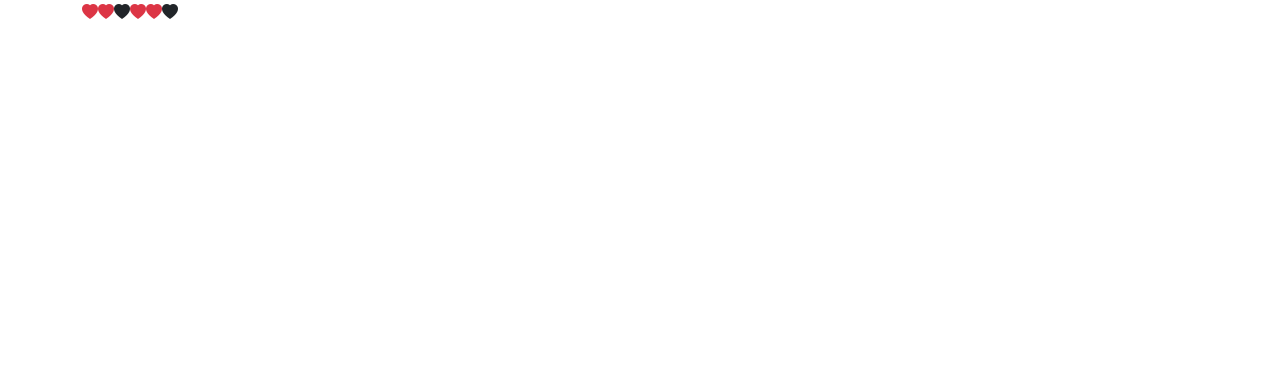
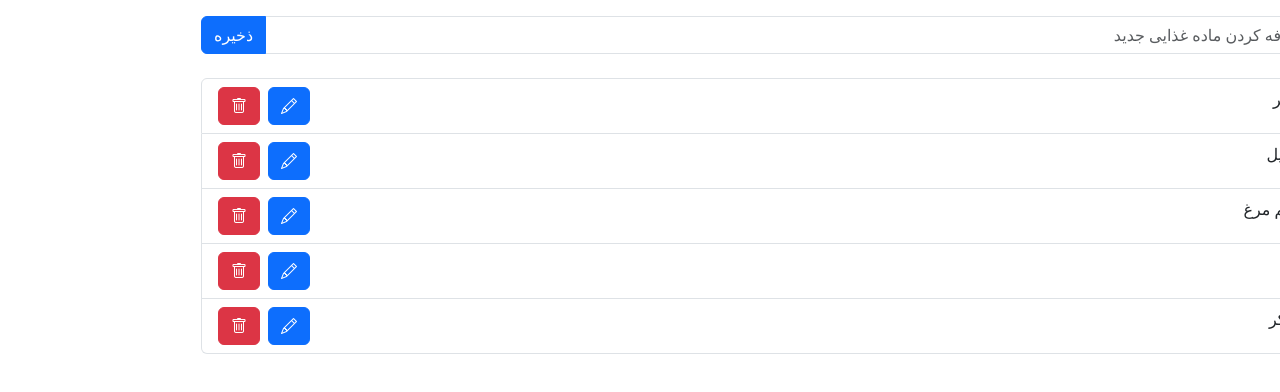
Before and after one commit to bill-BKH/movie-api, a React (Vite) app in the folder frontend/: page / in a window 1280 px wide. Shown: the top 392 px of the page. Built offline with nearby package versions, Linux system fonts and the light colour scheme.

Commit message:
food list with line-through and delete functionality

```diff
--- a/frontend/index.html
+++ b/frontend/index.html
@@ -1,5 +1,5 @@
 <!doctype html>
-<html lang="en">
+<html lang="en" dir="rtl">
   <head>
     <meta charset="UTF-8" />
     <link rel="icon" type="image/svg+xml" href="/vite.svg" />
--- a/frontend/src/App.jsx
+++ b/frontend/src/App.jsx
@@ -3,24 +3,26 @@ import Card from "./components/Card";
 import PopularMovie from "./components/PopularMovie";
 import List from "./components/List";
 import Like from "./components/Like";
+import Input from "./components/Input";
+import { useState } from "react";
 
 
 function App() {
+
+  const [foodList,setFoodList] = useState(['شیر','وانیل','تخم مرغ','آرد','شکر'])
 
 
 
   return (
     <div className="container">
-      {/* <PopularMovie/>
+      {/* <PopularMovie/> */}
+      <Input/>
       <div className="mt-4">
-        <List names={['ali','nima','akbar','jasem','togrol']} />
-      </div> */}
-      <Like isLiked={true}/>
-      <Like isLiked={true}/>
-      <Like isLiked={false}/>
-      <Like isLiked={true}/>
-      <Like isLiked={true}/>
-      <Like isLiked={false}/>
+        <List names={foodList} />
+      </div>
+      {/* <Like isLiked={true}/> */}
+
+
     </div>
   );
 }
--- /dev/null
+++ b/frontend/src/components/Input.jsx
@@ -0,0 +1,34 @@
+import { useRef } from "react";
+
+function Input() {
+  const addFood = () => {
+    // console.log(inputBox.current.value);
+
+  };
+  const inputBox = useRef(null);
+
+  return (
+    <>
+      <div className="input-group my-3">
+        <input
+          ref={inputBox}
+          type="text"
+          className="form-control"
+          placeholder="اضافه کردن ماده غذایی جدید"
+          aria-label="Example text with button addon"
+          aria-describedby="button-addon1"
+        ></input>
+        <button
+          onClick={addFood}
+          className="btn btn-primary"
+          type="button"
+          id="button-addon1"
+        >
+          ذخیره
+        </button>
+      </div>
+    </>
+  );
+}
+
+export default Input;
--- a/frontend/src/components/Like.jsx
+++ b/frontend/src/components/Like.jsx
@@ -14,11 +14,7 @@ function Like(props) {
 
   return (
     <>
-      {like ? (
-        <i onClick={changeLike} className="bi bi-heart-fill text-danger"></i>
-      ) : (
-        <i onClick={changeLike} className="bi bi-heart-fill"></i>
-      )}
+        <i onClick={changeLike} className={like?"bi bi-heart-fill text-danger":"bi bi-heart-fill"}></i>
     </>
   );
 }
--- a/frontend/src/components/List.jsx
+++ b/frontend/src/components/List.jsx
@@ -1,9 +1,11 @@
+import ListItem from "./ListItem";
+
 function List(props) {
   return (
     <>
       <ul className="list-group">
-        {props.names.map(item=>(
-            <li className="list-group-item">{item}</li>
+        {props.names.map((item, index) => (
+          <ListItem key={index} item={item}/>
         ))}
       </ul>
     </>
--- /dev/null
+++ b/frontend/src/components/ListItem.jsx
@@ -0,0 +1,41 @@
+import { useState } from "react";
+
+function ListItem(props) {
+  const [checked, setChecked] = useState(false);
+  const [visable,setVisable] = useState(true)
+
+  const handleChecked = () => {
+    // if (checked == true){
+    //     setChecked(false)
+    // }else{
+    //     setChecked(true)
+    // }
+    setChecked(!checked);
+  };
+
+  const handleRemove = () => {
+    setVisable(false)
+  };
+
+  if (visable == true){
+      return (
+        <>
+          <li className="d-flex justify-content-between list-group-item">
+            <span className={checked == true ? "text-decoration-line-through" : ""}>
+              {props.item}
+            </span>
+            <div>
+              <button onClick={handleChecked} className="btn btn-primary mx-2">
+                <i className="bi bi-pencil"></i>
+              </button>
+              <button onClick={handleRemove} className="btn btn-danger">
+                <i className="bi bi-trash"></i>
+              </button>
+            </div>
+          </li>
+        </>
+      );
+  }
+}
+
+export default ListItem;
--- a/frontend/src/main.jsx
+++ b/frontend/src/main.jsx
@@ -1,6 +1,6 @@
 import { StrictMode } from 'react'
 import { createRoot } from 'react-dom/client'
-import 'bootstrap/dist/css/bootstrap.css';
+import 'bootstrap/dist/css/bootstrap.rtl.css';
 import "bootstrap-icons/font/bootstrap-icons.css";
 import App from './App.jsx'
 
```
